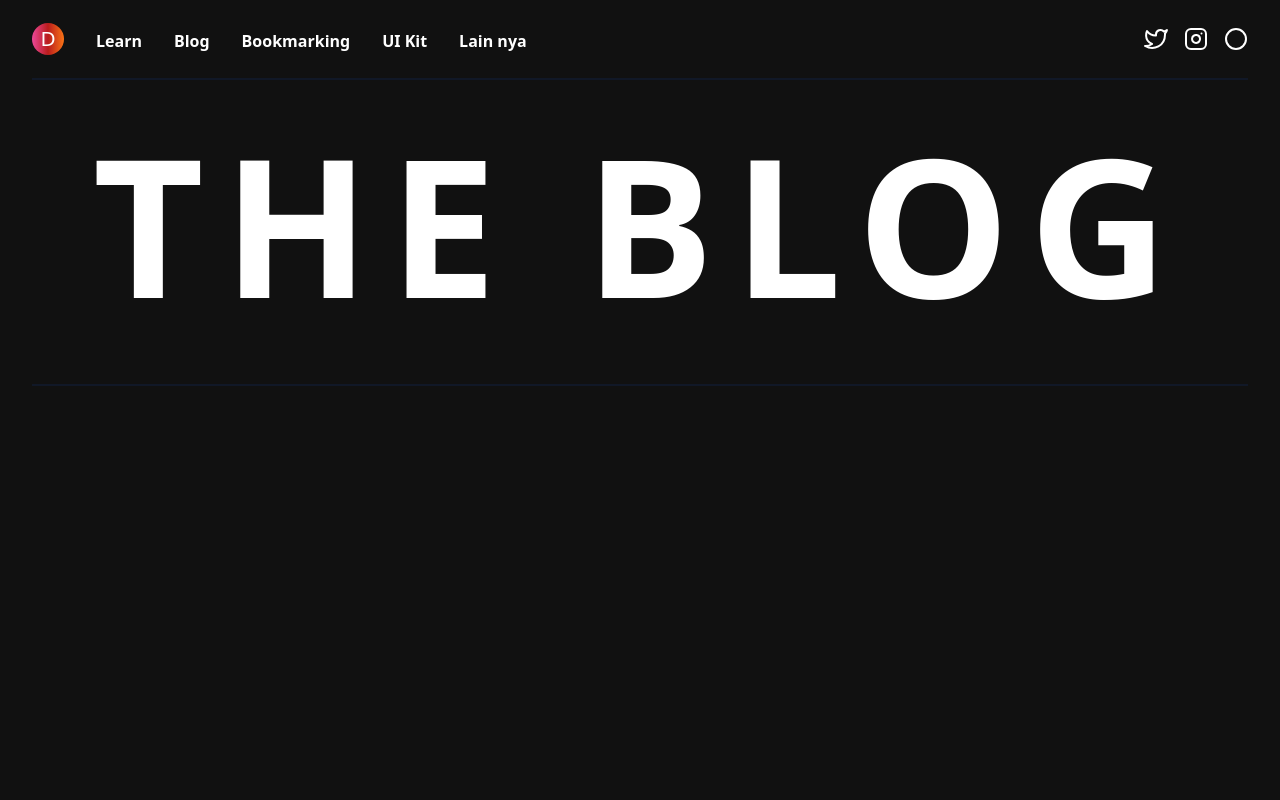
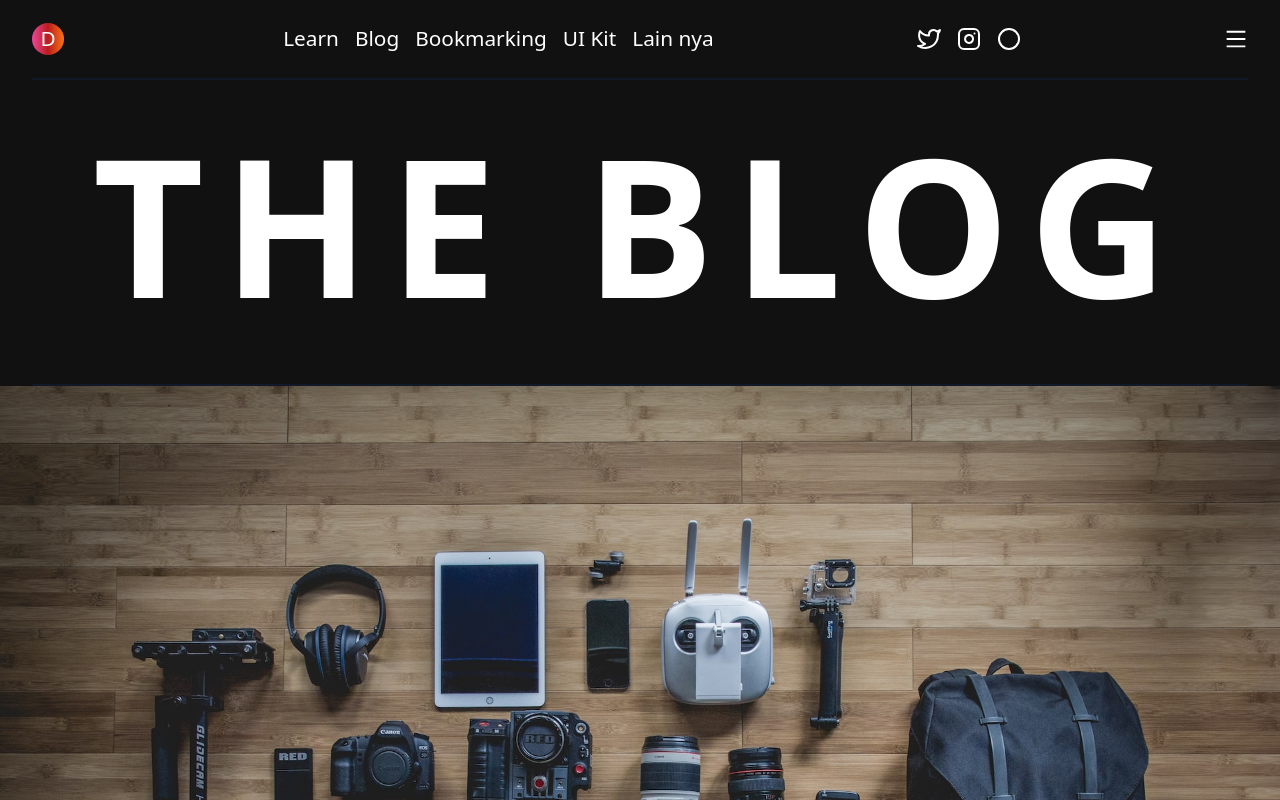
Before and after one commit to Wizard-Fingers/blog-mock-up, a React (Create React App) app: page / in a window 1280 px wide. Shown: the top 800 px of the page. Built offline with nearby package versions, Linux system fonts and the light colour scheme.

Commit message:
blog setup

```diff
--- a/src/components/Layout.jsx
+++ b/src/components/Layout.jsx
@@ -8,13 +8,13 @@ import fourth from "../assets/fourth.jpg";
 export const Layout = () => {
   return (
     <div>
-      <image
+      <img
         src={first}
         alt="bag with electronic items neatly placed around it"
       />
-      <image src={second} alt="/" />
-      <image src={third} alt="/" />
-      <image src={fourth} alt="/" />
+      <img src={second} alt="/" />
+      <img src={third} alt="/" />
+      <img src={fourth} alt="/" />
     </div>
   );
 };
--- a/src/components/Navbar.jsx
+++ b/src/components/Navbar.jsx
@@ -1,4 +1,4 @@
-import React, { useState } from "react"
+import React, { useState } from "react";
 import { FiTwitter, FiInstagram, FiCircle } from "react-icons/fi";
 import { AiOutlineClose } from "react-icons/ai";
 import { AiOutlineMenu } from "react-icons/ai";
@@ -13,77 +13,63 @@ export const Navbar = () => {
     { name: "Lain nya", link: "/" },
   ];
   //state for mobile menu
-    const [isOpen, setIsOpen] = useState(false)
+  const [isOpen, setIsOpen] = useState(false);
   const mobileNav = () => {
-        setIsOpen(!isOpen)
-    }
+    setIsOpen(!isOpen);
+  };
   //style for navbar
   const style = {
     container:
       "w-[95%] h-20 border-b-2 border-gray-900 flex justify-between items-center mx-auto",
-      innerContainer: "flex justify-between items-center",
     logedIn:
       "bg-gradient-to-r from-pink-500 via-red-700 to-orange-500 w-8  h-8 rounded-full",
     logedInText:
       "text-white font-[1rem] text-[1.3rem] flex items-center justify-center cursor-pointer",
     links:
-        "flex justify-center pl-8 text-white font-bold text-[1rem] hover:text-gray-600 pt-1 md:visible invisible",
+      "text-white hover:text-gray-400 w-full md:w-auto h-full text-[1.3rem] font-[1rem] cursor-pointer py-2 block pl-4",
     socialMediaIcon:
-        "text-white text-2xl font-bold cursor-pointer sm:visible invisible hover:bg-gradient-to-r from-pink-500 via-red-700 to-orange-500 rounded",
+      "text-white text-2xl font-bold cursor-pointer  hover:bg-gradient-to-r from-pink-500 via-red-700 to-orange-500 rounded ",
     socialMediaIconContainer: "flex items-row justify-center space-x-4",
   };
+
+  let navClass = "w-full absolute top-20 left-0 bg-[#111111] md:relative md:top-auto md:w-auto md:block";
+  navClass += isOpen ? " block" : " hidden";
+
+
   //rendering
   return (
     <div className={style.container}>
-        <div className={style.innerContainer}>
       <div className={style.logedIn}>
         <div className={style.logedInText}>D</div>
       </div>
       {/* make the value of this be null at a medium screen resolution*/}
 
+      <nav
+        className={navClass}
+      >
+        <ul className="w-full">
           {links.map((link) => (
+            <li className="w-full md:w-auto inline-block  border-b-2 border-gray-900 md:border-hidden ">
               <a href={link.link} className={style.links}>
                 {link.name}
               </a>
+            </li>
           ))}
-        </div>
+        </ul>
+      </nav>
+
       <div className={style.socialMediaIconContainer}>
         <FiTwitter className={style.socialMediaIcon} />
         <FiInstagram className={style.socialMediaIcon} />
         <FiCircle className={style.socialMediaIcon} />
-
-          <div onClick={mobileNav} className="block lg:hidden">
+      </div>
+      <div onClick={mobileNav} className="block">
         {isOpen ? (
           <AiOutlineClose className={style.socialMediaIcon} />
         ) : (
-              <AiOutlineMenu className={style.socialMediaIcon} />
+          <AiOutlineMenu className={style.socialMediaIcon}  />
         )}
-          </div>
-          <ul
-            className={
-              isOpen
-                ? "fixed left-0 top-0 w-[40%] h-full border-r border-r-gray-900 bg-[#000300] ease-in-out duration-500"
-                : "ease-in-out duration-500 fixed left-[-110%]"
-            }
-          >
-
-            <li className="p-4 border-b border-gray-600 hover:cursor-pointer hover:text-[#00df9a]">
-              About
-            </li>
-            <li className="p-4 border-b border-gray-600 hover:cursor-pointer hover:text-[#00df9a]">
-              About
-            </li>
-            <li className="p-4 border-b border-gray-600 hover:cursor-pointer hover:text-[#00df9a]">
-              Contact
-            </li>
-            <li className="p-4 border-b border-gray-600 hover:cursor-pointer hover:text-[#00df9a]">
-              Blog
-            </li>
-            <li className="p-4 hover:cursor-pointer hover:text-[#00df9a]">
-              Contact
-            </li>
-          </ul>
       </div>
     </div>
   );
-}
+};
```
Lines whose indentation alone changed are shown as unchanged.
